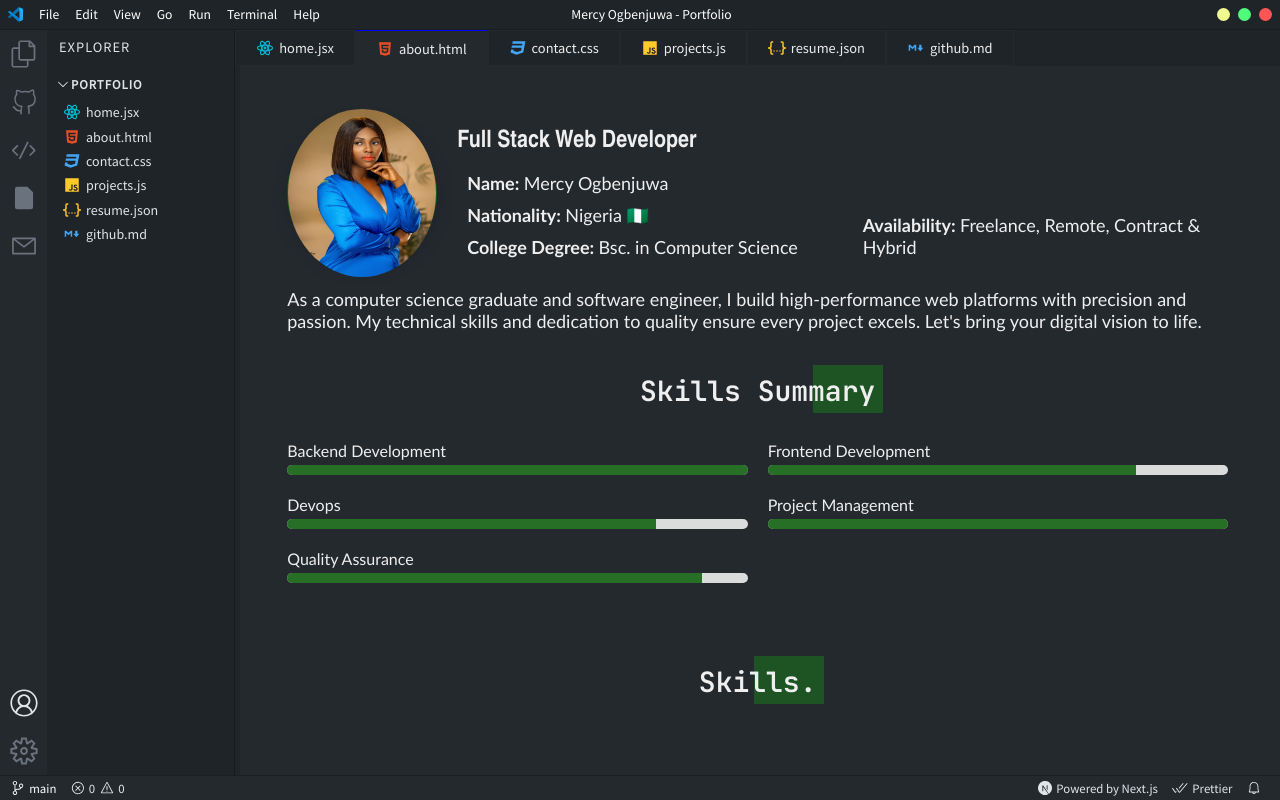
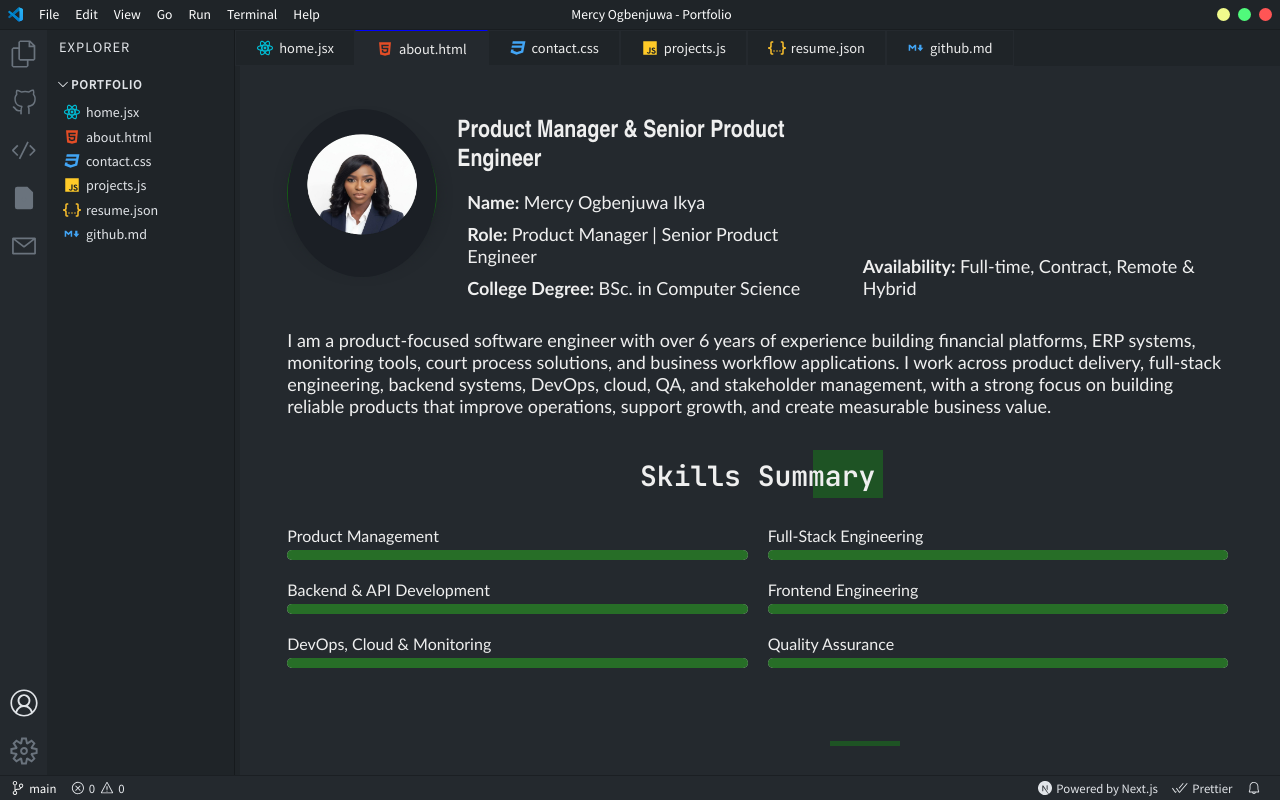
Before and after one commit to Mercyogbenjuwa/My-portfolio, a Next.js app: page /about in a window 1280 px wide. Built offline with nearby package versions, Linux system fonts and the light colour scheme; grey boxes are pictures that could not be loaded.

Commit message:
resumeupdate

```diff
--- a/components/Head.jsx
+++ b/components/Head.jsx
@@ -6,16 +6,16 @@ const CustomHead = ({ title }) => {
       <title>{title}</title>
       <meta
         name="description"
-        content="Mercy Ogbenjuwa is an avid full stack developer building websites and applications you'd love to use"
+        content="Mercy Ogbenjuwa is an avid full stack engineer building websites and applications you'd love to use"
       />
       <meta
         name="keywords"
-        content="Mercy Ogbenjuwa, druxamb, developer portfolio, mern stack, next.js, react, node.js, express, mongodb"
+        content="Mercy Ogbenjuwa, druxamb, engineer portfolio, mern stack, next.js, react, node.js, express, mongodb, .net, c#, go, gin, fiber, echo, nestjs"
       />
       <meta property="og:title" content="Mercy Ogbenjuwa Portfolio" />
       <meta
         property="og:description"
-        content="A full-stack developer building websites that you'd like to use."
+        content="A full-stack engineer building websites that you'd like to use."
       />
       <meta property="og:image" content="https://imgur.com/4zi5KkQ.png" />
       <meta property="og:url" content="https://vscode-portfolio.vercel.app" />
--- a/pages/about.jsx
+++ b/pages/about.jsx
@@ -1,6 +1,196 @@
 import Image from "next/image";
 import styles from "../styles/About.module.css";
-import druxamb from "../public/profile.png";
+import profileImage from "../public/profile.png";
+
+const profileDetails = [
+  {
+    label: "Name",
+    value: "Mercy Ogbenjuwa Ikya",
+  },
+  {
+    label: "Role",
+    value: "Product Manager | Senior Product Engineer",
+  },
+  {
+    label: "College Degree",
+    value: "BSc. in Computer Science",
+  },
+  {
+    label: "Availability",
+    value: "Full-time, Contract, Remote & Hybrid",
+  },
+];
+
+const skillsSummary = [
+  {
+    name: "Product Management",
+    level: "100%",
+  },
+  {
+    name: "Full-Stack Engineering",
+    level: "100%",
+  },
+  {
+    name: "Backend & API Development",
+    level: "100%",
+  },
+  {
+    name: "Frontend Engineering",
+    level: "100%",
+  },
+  {
+    name: "DevOps, Cloud & Monitoring",
+    level: "100%",
+  },
+  {
+    name: "Quality Assurance",
+    level: "100%",
+  },
+];
+
+const technicalSkills = [
+  {
+    name: "HTML",
+    icon: "https://cdn.jsdelivr.net/gh/devicons/devicon/icons/html5/html5-plain.svg",
+  },
+  {
+    name: "CSS",
+    icon: "https://cdn.jsdelivr.net/gh/devicons/devicon/icons/css3/css3-plain.svg",
+  },
+  {
+    name: "JavaScript",
+    icon: "https://cdn.jsdelivr.net/gh/devicons/devicon/icons/javascript/javascript-original.svg",
+  },
+  {
+    name: "TypeScript",
+    icon: "https://cdn.jsdelivr.net/gh/devicons/devicon/icons/typescript/typescript-original.svg",
+  },
+  {
+    name: "React",
+    icon: "https://cdn.jsdelivr.net/gh/devicons/devicon/icons/react/react-original.svg",
+  },
+  {
+    name: "Next.js",
+    icon: "https://cdn.jsdelivr.net/gh/devicons/devicon/icons/nextjs/nextjs-original.svg",
+  },
+  {
+    name: "C#",
+    icon: "https://cdn.jsdelivr.net/gh/devicons/devicon/icons/csharp/csharp-original.svg",
+  },
+  {
+    name: ".NET",
+    icon: "https://cdn.jsdelivr.net/gh/devicons/devicon/icons/dot-net/dot-net-original.svg",
+  },
+  {
+    name: "Go",
+    icon: "https://cdn.jsdelivr.net/gh/devicons/devicon/icons/go/go-original.svg",
+  },
+  {
+    name: "Gin",
+    icon: "https://cdn.jsdelivr.net/gh/devicons/devicon/icons/go/go-original.svg",
+  },
+  {
+    name: "Fiber",
+    icon: "https://cdn.jsdelivr.net/gh/devicons/devicon/icons/go/go-original.svg",
+  },
+  {
+    name: "Echo",
+    icon: "https://cdn.jsdelivr.net/gh/devicons/devicon/icons/go/go-original.svg",
+  },
+  {
+    name: "Node.js",
+    icon: "https://cdn.jsdelivr.net/gh/devicons/devicon/icons/nodejs/nodejs-original.svg",
+  },
+  {
+    name: "NestJS",
+    icon: "https://nestjs.com/img/logo-small.svg",
+  },
+  {
+    name: "Express.js",
+    icon: "https://cdn.jsdelivr.net/gh/devicons/devicon/icons/express/express-original.svg",
+  },
+  {
+    name: "PostgreSQL",
+    icon: "https://cdn.jsdelivr.net/gh/devicons/devicon/icons/postgresql/postgresql-original.svg",
+  },
+  {
+    name: "MongoDB",
+    icon: "https://cdn.jsdelivr.net/gh/devicons/devicon/icons/mongodb/mongodb-plain.svg",
+  },
+  {
+    name: "MySQL",
+    icon: "https://cdn.jsdelivr.net/gh/devicons/devicon/icons/mysql/mysql-original.svg",
+  },
+  {
+    name: "Microsoft SQL Server",
+    icon: "https://cdn.jsdelivr.net/gh/devicons/devicon/icons/microsoftsqlserver/microsoftsqlserver-plain.svg",
+  },
+  {
+    name: "Oracle",
+    icon: "https://cdn.jsdelivr.net/gh/devicons/devicon/icons/oracle/oracle-original.svg",
+  },
+  {
+    name: "Directus",
+    icon: "https://cdn.jsdelivr.net/gh/devicons/devicon/icons/devicon/devicon-original.svg",
+  },
+  {
+    name: "Docker",
+    icon: "https://cdn.jsdelivr.net/gh/devicons/devicon/icons/docker/docker-original.svg",
+  },
+  {
+    name: "Git",
+    icon: "https://cdn.jsdelivr.net/gh/devicons/devicon/icons/git/git-original.svg",
+  },
+  {
+    name: "GitHub",
+    icon: "https://cdn.jsdelivr.net/gh/devicons/devicon/icons/github/github-original.svg",
+  },
+  {
+    name: "Bash",
+    icon: "https://cdn.jsdelivr.net/gh/devicons/devicon/icons/bash/bash-original.svg",
+  },
+  {
+    name: "NPM",
+    icon: "https://cdn.jsdelivr.net/gh/devicons/devicon/icons/npm/npm-original-wordmark.svg",
+  },
+  {
+    name: "Bootstrap",
+    icon: "https://cdn.jsdelivr.net/gh/devicons/devicon/icons/bootstrap/bootstrap-plain.svg",
+  },
+  {
+    name: "Tailwind CSS",
+    icon: "https://cdn.jsdelivr.net/gh/devicons/devicon/icons/tailwindcss/tailwindcss-original.svg",
+  },
+  {
+    name: "Prisma",
+    icon: "https://cdn.jsdelivr.net/gh/devicons/devicon@latest/icons/prisma/prisma-original.svg",
+  },
+  {
+    name: "Figma",
+    icon: "https://cdn.jsdelivr.net/gh/devicons/devicon/icons/figma/figma-original.svg",
+  },
+  {
+    name: "VS Code",
+    icon: "https://cdn.jsdelivr.net/gh/devicons/devicon/icons/vscode/vscode-original.svg",
+  },
+  {
+    name: "Zoho Tools",
+    icon: "https://cdn.jsdelivr.net/gh/devicons/devicon/icons/devicon/devicon-original.svg",
+  },
+];
+
+const productSkills = [
+  "Backlog Management",
+  "Sprint Planning",
+  "User Stories",
+  "Acceptance Criteria",
+  "Product Roadmapping",
+  "Stakeholder Management",
+  "ERP Delivery",
+  "Monitoring Platforms",
+  "Workflow Automation",
+  "Team Leadership",
+];
 
 export default function AboutMe() {
   return (
@@ -9,238 +199,103 @@ export default function AboutMe() {
         <div className={styles.grid}>
           <div className={styles.imageContainer} data-aos="fade-right">
             <Image
-              src={druxamb}
-              alt="About Me"
+              src={profileImage}
+              alt="Mercy Ogbenjuwa Ikya"
               width={150}
               height={170}
               priority
               className={styles.myImage}
             />
           </div>
+
           <div className={styles.textContainer} data-aos="fade-left">
-            <h3 className={styles.textHead}>Full Stack Web Developer</h3>
+            <h3 className={styles.textHead}>
+              Product Manager & Senior Product Engineer
+            </h3>
+
             <ul className={styles.list}>
-              <li className={styles.listItem}>
+              {profileDetails.slice(0, 3).map((detail) => (
+                <li className={styles.listItem} key={detail.label}>
                   <i className={`${styles.icon} bi bi-chevron-right`}></i>
                   <span>
-                  <strong className={styles.strong}>Name: </strong>
-                  Mercy Ogbenjuwa
+                    <strong className={styles.strong}>{detail.label}: </strong>
+                    {detail.value}
                   </span>
                 </li>
-              <li className={styles.listItem}>
+              ))}
+            </ul>
+          </div>
+
+          <div className={styles.textContainer} data-aos="fade-left">
+            <ul className={styles.list}>
+              {profileDetails.slice(3).map((detail) => (
+                <li className={styles.listItem} key={detail.label}>
                   <i className={`${styles.icon} bi bi-chevron-right`}></i>
                   <span>
-                  {" "}
-                  <strong className={styles.strong}>Nationality: </strong>
-                  Nigeria 🇳🇬
+                    <strong className={styles.strong}>{detail.label}: </strong>
+                    {detail.value}
                   </span>
                 </li>
-              <li className={styles.listItem}>
-                <i className={`${styles.icon} bi bi-chevron-right`}></i>
-                <span>
-                  <strong className={styles.strong}>College Degree: </strong>
-                  Bsc. in Computer Science
-                </span>
-              </li>
-            </ul>
-          </div>
-          <div className={styles.textContainer} data-aos="fade-left">
-            <ul>
-              <li className={styles.listItem}>
-                <i className={`${styles.icon} bi bi-chevron-right`}></i>
-                <span>
-                  {" "}
-                  <strong className={styles.strong}>Availability: </strong>
-                  Freelance, Remote, Contract & Hybrid
-                </span>
-              </li>
+              ))}
             </ul>
           </div>
         </div>
+
         <div className={styles.paragraph}>
-          As a computer science graduate and software engineer, I build
-          high-performance web platforms with precision and passion. My
-          technical skills and dedication to quality ensure every project
-          excels. Let's bring your digital vision to life.
+          I am a product-focused software engineer with over 6 years of
+          experience building financial platforms, ERP systems, monitoring
+          tools, court process solutions, and business workflow applications. I
+          work across product delivery, full-stack engineering, backend systems,
+          DevOps, cloud, QA, and stakeholder management, with a strong focus on
+          building reliable products that improve operations, support growth,
+          and create measurable business value.
         </div>
 
-        {/* Skills Section */}
         <div className={styles.skillsSection}>
           <h2 className={styles.skillsSection2}>
             <span>Skills Summary</span>
           </h2>
+
           <div className={styles.skillsGrid}>
-            <div className={styles.skill}>
-              <span className={styles.skillName}>Backend Development</span>
+            {skillsSummary.map((skill) => (
+              <div className={styles.skill} key={skill.name}>
+                <span className={styles.skillName}>{skill.name}</span>
                 <div className={styles.progressBar}>
                   <div
                     className={styles.progress}
-                  style={{ width: "100%" }}
+                    style={{ width: skill.level }}
                   ></div>
                 </div>
               </div>
-            <div className={styles.skill}>
-              <span className={styles.skillName}>Frontend Development</span>
-              <div className={styles.progressBar}>
-                <div className={styles.progress} style={{ width: "80%" }}></div>
+            ))}
           </div>
-            </div>
-            <div className={styles.skill}>
-              <span className={styles.skillName}>Devops </span>
-              <div className={styles.progressBar}>
-                <div className={styles.progress} style={{ width: "80%" }}></div>
-              </div>
-            </div>
-            <div className={styles.skill}>
-              <span className={styles.skillName}>Project Management</span>
-              <div className={styles.progressBar}>
-                <div
-                  className={styles.progress}
-                  style={{ width: "100%" }}
-                ></div>
-              </div>
-            </div>
-            <div className={styles.skill}>
-              <span className={styles.skillName}>Quality Assurance</span>
-              <div className={styles.progressBar}>
-                <div className={styles.progress} style={{ width: "90%" }}></div>
-              </div>
-            </div>
-          </div>
+
           <section id="skills">
             <h2 className={styles.skillsSection2}>
-              <span>Skills.</span>
+              <span>Technical Skills</span>
             </h2>
+
             <div className={styles.skills}>
-              <div className={styles.skill2}>
-                <img
-                  src="https://cdn.jsdelivr.net/gh/devicons/devicon/icons/html5/html5-plain.svg"
-                  alt="Skill 1"
-                />
-                <p>HTML</p>
+              {technicalSkills.map((skill) => (
+                <div className={styles.skill2} key={skill.name}>
+                  <img src={skill.icon} alt={`${skill.name} logo`} />
+                  <p>{skill.name}</p>
                 </div>
-              <div className={styles.skill2}>
-                <img
-                  src="https://cdn.jsdelivr.net/gh/devicons/devicon/icons/css3/css3-plain.svg"
-                  alt="Skill 2"
-                />
-                <p>CSS</p>
+              ))}
             </div>
-              <div className={styles.skill2}>
-                <img
-                  src="https://cdn.jsdelivr.net/gh/devicons/devicon/icons/javascript/javascript-original.svg"
-                  alt="Skill 3"
-                />
-                <p>JAVASCRIPT</p>
+          </section>
+
+          <section id="product-skills">
+            <h2 className={styles.skillsSection2}>
+              <span>Product & Delivery Skills</span>
+            </h2>
+
+            <div className={styles.skills}>
+              {productSkills.map((skill) => (
+                <div className={styles.skill2} key={skill}>
+                  <p>{skill}</p>
                 </div>
-              <div className={styles.skill2}>
-                <img
-                  src="https://cdn.jsdelivr.net/gh/devicons/devicon/icons/typescript/typescript-original.svg"
-                  alt="Skill 3"
-                />
-                <p> TYPESCRIPT</p>
-              </div>
-              <div className={styles.skill2}>
-                <img
-                  src="https://cdn.jsdelivr.net/gh/devicons/devicon/icons/csharp/csharp-original.svg"
-                  alt="Skill 3"
-                />
-                <p>C#</p>
-              </div>
-              <div className={styles.skill2}>
-                <img
-                  src="https://cdn.jsdelivr.net/gh/devicons/devicon/icons/dot-net/dot-net-original.svg"
-                  alt="Skill 3"
-                />
-                <p>.NET</p>
-              </div>
-              <div className={styles.skill2}>
-                <img
-                  src="https://cdn.jsdelivr.net/gh/devicons/devicon/icons/github/github-original.svg"
-                  alt="Skill 3"
-                />
-                <p>GITHUB</p>
-              </div>
-              <div className={styles.skill2}>
-                <img src="https://cdn.jsdelivr.net/gh/devicons/devicon/icons/git/git-original.svg" />
-                <p>GIT</p>
-              </div>
-              <div className={styles.skill2}>
-                <img src="https://cdn.jsdelivr.net/gh/devicons/devicon/icons/bash/bash-original.svg" />
-                <p>BASH</p>
-              </div>
-              <div className={styles.skill2}>
-                <img src="https://cdn.jsdelivr.net/gh/devicons/devicon/icons/npm/npm-original-wordmark.svg" />
-                <p>NPM</p>
-              </div>
-              <div className={styles.skill2}>
-                <img
-                  src="https://cdn.jsdelivr.net/gh/devicons/devicon/icons/bootstrap/bootstrap-plain.svg"
-                  alt="Skill 3"
-                />
-                <p>BOOTSTRAP</p>
-              </div>
-              <div className={styles.skill2}>
-                <img src="https://nestjs.com/img/logo-small.svg"
-                alt="Skill 3" />
-                <p>NESTJS</p>
-              </div>
-              <div className={styles.skill2}>
-                <img
-                  src="https://cdn.jsdelivr.net/gh/devicons/devicon/icons/nodejs/nodejs-original.svg"
-                  alt="Skill 3"
-                />
-                <p>NODE JS</p>
-              </div>
-              <div className={styles.skill2}>
-                <img src="https://cdn.jsdelivr.net/gh/devicons/devicon/icons/express/express-original.svg" />
-                <p>EXPRESS JS</p>
-              </div>
-              <div className={styles.skill2}>
-                <img src="https://cdn.jsdelivr.net/gh/devicons/devicon/icons/postgresql/postgresql-original.svg" />
-                <p>POSTGRESQL</p>
-              </div>
-              <div className={styles.skill2}>
-                <img
-                  src="https://cdn.jsdelivr.net/gh/devicons/devicon/icons/mongodb/mongodb-plain.svg"
-                  alt="Skill 3"
-                />
-                <p>MONGO DB</p>
-              </div>
-              <div className={styles.skill2}>
-                <img
-                  src="https://cdn.jsdelivr.net/gh/devicons/devicon@latest/icons/prisma/prisma-original.svg"
-                  alt="Skill 3"
-                />
-                <p>PRISMA</p>
-              </div>
-              <div className={styles.skill2}>
-                <img src="https://cdn.jsdelivr.net/gh/devicons/devicon/icons/mysql/mysql-original.svg" />
-                <p>MY SQL</p>
-              </div>
-              <div className={styles.skill2}>
-                <img src="https://cdn.jsdelivr.net/gh/devicons/devicon/icons/vscode/vscode-original.svg" />
-                <p>VS CODE</p>
-              </div>
-              <div className={styles.skill2}>
-                <img
-                  src="https://cdn.jsdelivr.net/gh/devicons/devicon/icons/microsoftsqlserver/microsoftsqlserver-plain.svg"
-                  alt="Skill 3"
-                />
-                <p>Microsoft SQL SERVER</p>
-              </div>
-              <div className={styles.skill2}>
-                <img src="https://cdn.jsdelivr.net/gh/devicons/devicon/icons/figma/figma-original.svg" />
-                <p>FIGMA</p>
-              </div>
-              <div className={styles.skill2}>
-                <img src="https://cdn.jsdelivr.net/gh/devicons/devicon/icons/oracle/oracle-original.svg" />
-                <p>ORACLE</p>
-              </div>
-              <div className={styles.skill2}>
-                <img src="https://cdn.jsdelivr.net/gh/devicons/devicon/icons/docker/docker-original.svg" />
-                <p>DOCKER</p>
-              </div>
+              ))}
             </div>
           </section>
         </div>
@@ -249,7 +304,6 @@ export default function AboutMe() {
   );
 }
 
-// Fetch static props if needed for SSR or static generation
 export async function getStaticProps() {
   return {
     props: { title: "About" },
--- a/pages/api/projects.json
+++ b/pages/api/projects.json
@@ -3,57 +3,40 @@
     "id": 1,
     "name": "Optimus Bank",
     "image": "https://imgur.com/h5MnFjA.png",
-    "description": "I worked on a variety of banking projects, including a payday loan system, a credit registry for credit check, Papps to facilitate transfers to other African countries, and two-factor authentication solutions, among others.",
-    "tags": [".NET", "C#", "REACT", "PROCESS-MAKER", "TYPESCRIPT", "MSSQLSERVER"],
+    "description": "Worked on multiple banking products, including a payday loan system, credit registry, PAPSS transfer integration, two-factor authentication, fraud detection, trade monitoring, and internal banking workflow improvements.",
+    "tags": [".NET", "C#", "REACT", "PROCESS-MAKER", "AZURE", "TYPESCRIPT", "MSSQLSERVER"],
     "demo": "https://www.optimusbank.com/"
   },
   {
     "id": 2,
-    "name": "Fit Juwa",
-    "image": "https://imgur.com/Ibm0kFJ.png",
-    "description": "This is an application that helps with fitness consultations like weight loss, weight gain and weight maintanance.",
-    "tags": [".NODEJS", "TYPESCRIPT", "NESTJS", "MYSQL", "TYPEORM", "NEXT-JS", "JEST"],
-    "demo": "https://www.fitjuwa.com/"
+    "name": "Edge Monitoring",
+    "image": "https://imgur.com/0owKFeL.png",
+    "description": "Led and contributed to a monitoring platform for infrastructure, application performance, logs, database health, alerts, runtime visibility, and operational diagnostics. The platform helps teams detect system issues early and respond faster.",
+    "tags": ["GO", ".NET", "REACT", "TYPESCRIPT", "POSTGRESQL","TIME-SCALEDB", "MSSQLSERVER", "AZURE","DOCKER", "MONITORING", "DEVOPS", "KURBERNETES", "OPEN-TELEMETRY", "PROMETHEUS", "GRAFANA"],
+    "demo": "https://prod-ncg.edge.ncgafrica.com/login"
   },
   {
     "id": 3,
-    "name": "Ethical Chefs",
-    "image": "https://imgur.com/sU9bCJ6.png",
-    "description": "A project for chefs to recruit employers and sell kitchen-related items on their platform.",
-    "tags": ["NODEJS", "NESTJS", "TYPESCRIPT", "KNEX", "POSTGRESQL", "SWAGGER", "JEST", "NEXTJS"],
-    "demo": "https://ethical-chefs-frontend.vercel.app/"
+    "name": "Converge ERP",
+    "image": "https://imgur.com/RcuNmhZ.png",
+    "description": "Led frontend delivery for an ERP platform covering employee management, payroll, performance management, questionnaires, approvals, admin workflows, dashboards, and business process automation.",
+    "tags": ["REACT", "TYPESCRIPT", "TAILWINDCSS", "ERP", "PAYROLL", "SHADCN","ODOO"],
+    "demo": "https://dashboard.convergerp.com/signin"
   },
-
   {
     "id": 4,
-    "name": "Cscs Custodian Portal",
-    "image": "https://imgur.com/Be35199.png",
-    "description": "A web application for custodians to manage their stocks, accounts, and portfolios.",
-    "tags": [".NET", "C#", "JAVASCRIPT", "JQUERY", "TYPESCRIPT", "MSSQLSERVER", "ENTITY FRAMEWORK", "STORED PROCEDURES", "IIS WEB SERVER", "SIGNAL-R"],
-    "demo": "https://custodian.cscs.ng/"
+    "name": "Kobi",
+    "image": "https://imgur.com/MJaVZ5e.png",
+    "description": "Worked on a court process and project management platform used to manage county-based workflows, users, projects, form builders, approvals, and structured operational processes.",
+    "tags": ["C#","REACT", "TYPESCRIPT",".NET","DIRECTUS", "AWS", "DOCKER"],
+    "demo": "https://staging.kobiii.com/projects"
   },
   {
     "id": 5,
-    "name": "Djs Consulting Blog",
-    "image": "https://imgur.com/fNMwlpH.png",
-    "description": "Explore a dynamic blog platform where users can discover engaging posts, sign up for updates, and stay informed with the latest educational news.",
-    "tags": [".NODEJS", "TYPESCRIPT", "NESTJS", "POSTGRESQL", "PRISMA", "NEXT-JS", "SWAGGER", "JEST"],
-    "demo": "https://digital-tech-blog.vercel.app/login"
-  },
-  {
-    "id": 6,
-    "name": "Split Delivery",
-    "image": "https://imgur.com/MggkEQS.png",
-    "description": "This is an application that facilitates different types of deliveries take place—such as air, land, and bike deliveries, among others.",
-    "tags": [".NODEJS", "TYPESCRIPT", "NESTJS", "MYSQL", "TYPEORM", "NEXT-JS", "SWAGGER", "JEST"],
-    "demo": "https://split-delivery.vercel.app/"
-  },
-  {
-    "id": 7,
-    "name": "Temperature Conversion",
-    "image": "https://imgur.com/GnnFq8X.png",
-    "description": "This is an application that helps with temperature conversion.",
-    "tags": [".NODEJS", "TYPESCRIPT", "NEXTJS", "HTML", "CSS", "JAVASCRIPT"],
-    "demo": "https://www.tofahrenheit.com/"
+    "name": "Cscs Custodian Portal",
+    "image": "https://imgur.com/Be35199.png",
+    "description": "Built and improved a custodian portal for managing stocks, accounts, portfolios, trade activities, account operations, and cross-exchange trade execution.",
+    "tags": [".NET", "C#", "GO", "JAVASCRIPT", "JQUERY", "TYPESCRIPT", "MSSQLSERVER", "ENTITY FRAMEWORK", "STORED PROCEDURES", "IIS WEB SERVER", "SIGNAL-R"],
+    "demo": "https://custodian.cscs.ng/"
   }
 ]
--- a/pages/index.jsx
+++ b/pages/index.jsx
@@ -12,7 +12,7 @@ export default function HomePage() {
         <div className={styles.foreground}>
           <div className={styles.content}>
             <h1 className={styles.name}>Mercy Ogbenjuwa</h1>
-            <h6 className={styles.bio}>Full Stack Engineer</h6>
+            <h6 className={styles.bio}>Full Stack Product Engineer</h6>
             <Link href="/projects">
               <button className={styles.button}>View Work</button>
             </Link>
```
Also changed, not shown: pages/resume.jsx (+76 -36 lines), public/profile.png. Lines whose indentation alone changed are shown as unchanged.
